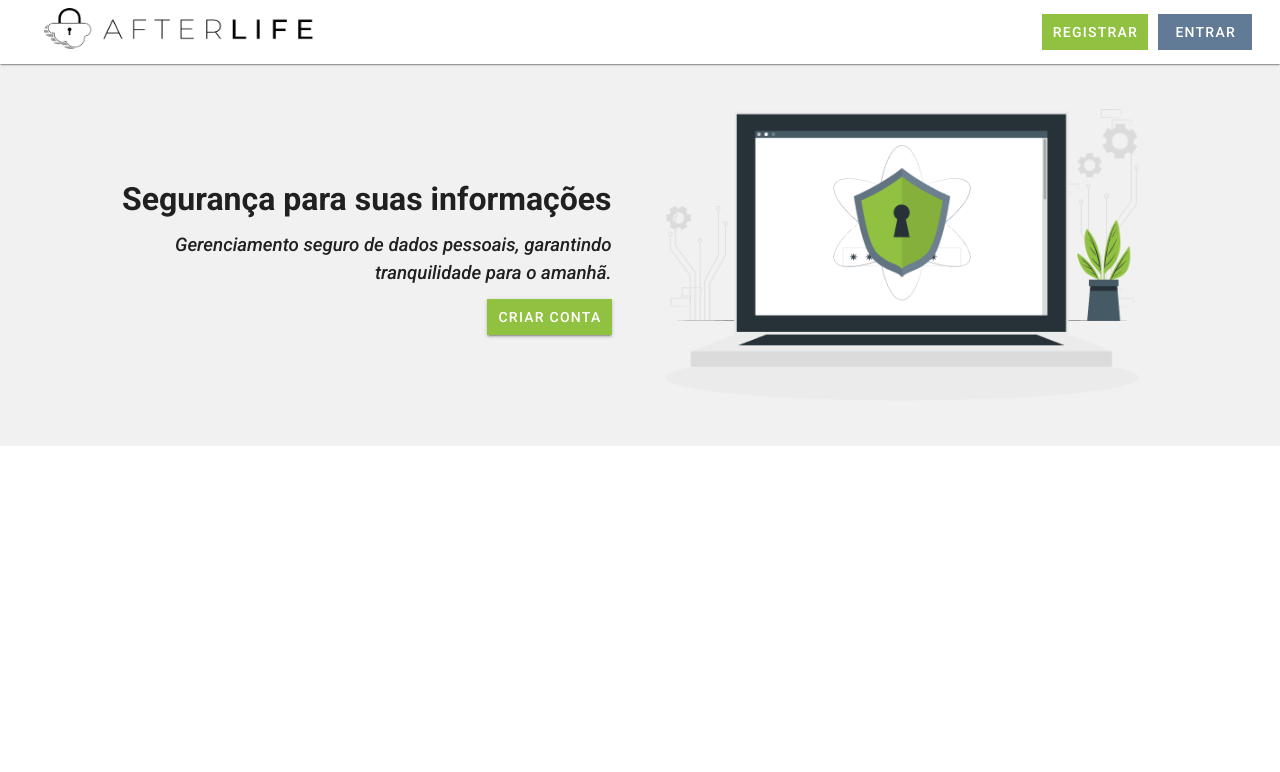
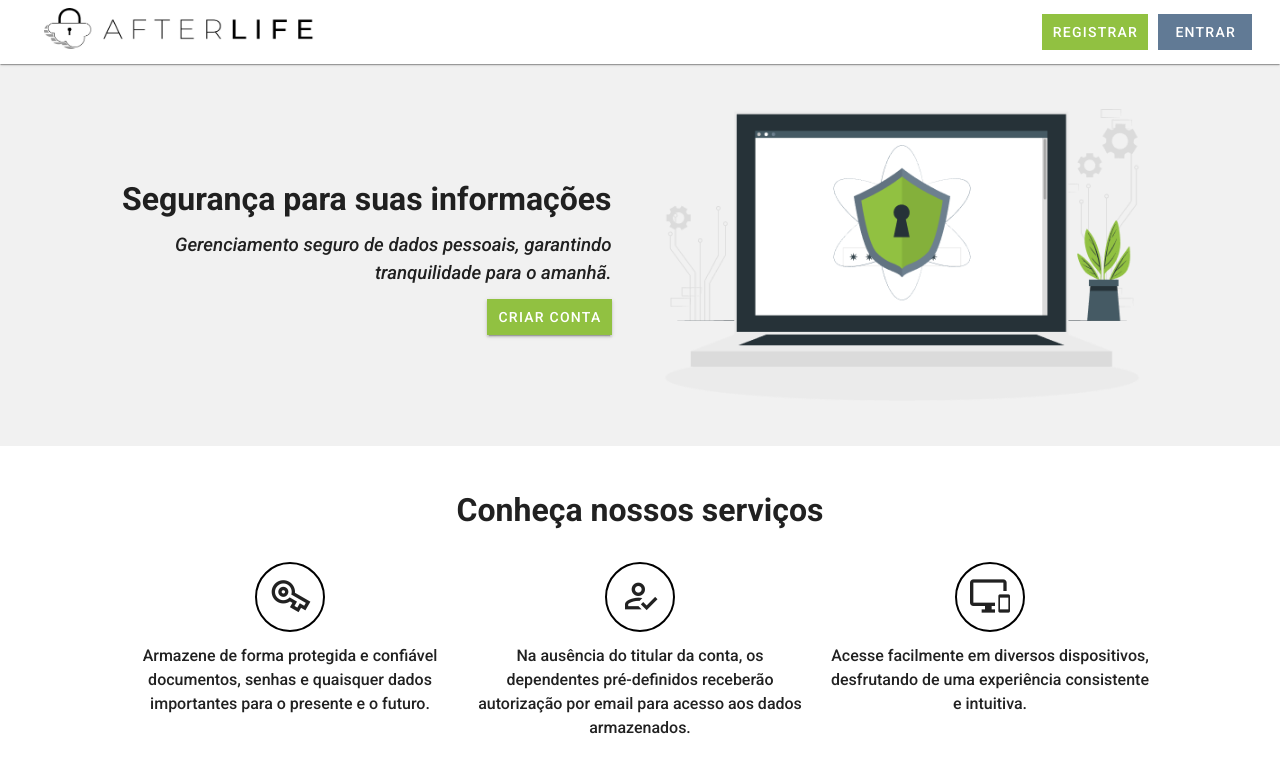
Before and after one commit to lucasmarques2907/afterlife, a Vue app in the folder frontend/: page / in a window 1280 px wide. Shown: the top 772 px of the page. Built offline with nearby package versions, Linux system fonts and the light colour scheme.

Commit message:
pagina home - servicos

```diff
--- a/frontend/src/App.vue
+++ b/frontend/src/App.vue
@@ -18,7 +18,7 @@ export default {
 @import url('https://fonts.googleapis.com/css2?family=Roboto:ital,wght@0,100;0,300;0,400;0,500;0,700;0,900;1,100;1,300;1,400;1,500;1,700;1,900&display=swap');
 
 * {
-  font-family: Roboto;
+  font-family: Roboto, sans-serif;
   font-weight: 500;
 }
 
--- /dev/null
+++ b/frontend/src/components/ServicesHome.vue
@@ -0,0 +1,69 @@
+<template>
+  <div class="services">
+    <h1 class="font-weight-bold text-center" style="line-height: 1.2em;">Conheça nossos serviços</h1>
+    <v-row class="mt-5">
+      <v-col cols="12" sm="4" class="service text-center">
+        <div class="border-icons">
+            <span class="mdi mdi-key-outline icon" style="rotate: 30deg;"></span>
+        </div>
+        <p>
+          Armazene de forma protegida e confiável documentos, senhas e quaisquer dados importantes para o presente e o futuro.
+        </p>
+      </v-col>
+      <v-col cols="12" sm="4" class="service text-center">
+        <div class="border-icons">
+            <span class="mdi mdi-account-check-outline icon"></span>
+        </div>
+        <p>
+          Na ausência do titular da conta, os dependentes pré-definidos receberão autorização por email para acesso aos dados armazenados.
+        </p>
+      </v-col>
+      <v-col cols="12" sm="4" class="service text-center">
+        <div class="border-icons">
+            <span class="mdi mdi-monitor-cellphone icon"></span>
+        </div>
+        <p>
+          Acesse facilmente em diversos dispositivos, desfrutando de uma experiência consistente e intuitiva.
+        </p>
+      </v-col>
+    </v-row>
+  </div>
+</template>
+
+<script>
+export default {
+  name: 'ServicesHome'
+};
+</script>
+
+<style scoped>
+.services {
+    margin: auto;
+    padding: 45px 0;
+    display: flex;
+    flex-direction: column;
+    align-items: center;
+    max-width: 90%;
+}
+
+.service {
+    max-width: 350px;
+}
+
+.icon {
+    font-size: 40px;
+}
+
+.border-icons {
+  display: flex;
+  align-items: center;
+  justify-content: center;
+  border: 2px solid black;
+  border-radius: 100%;
+  width: 70px;
+  height: 70px;
+  margin: 0 auto 12px;
+
+}
+
+</style>
--- a/frontend/src/views/Home.vue
+++ b/frontend/src/views/Home.vue
@@ -2,15 +2,18 @@
   <div>
     <NavbarHome/>
     <BannerHome />
+    <ServicesHome />
   </div>
 </template>
 
 <script>
 import NavbarHome from "../components/NavbarHome.vue"
 import BannerHome from "../components/BannerHome.vue"
+import ServicesHome from "../components/ServicesHome.vue"
+
 export default {
   name: 'viewHome',
-  components: {NavbarHome, BannerHome}
+  components: {NavbarHome, BannerHome, ServicesHome}
 };
 </script>
 
```
